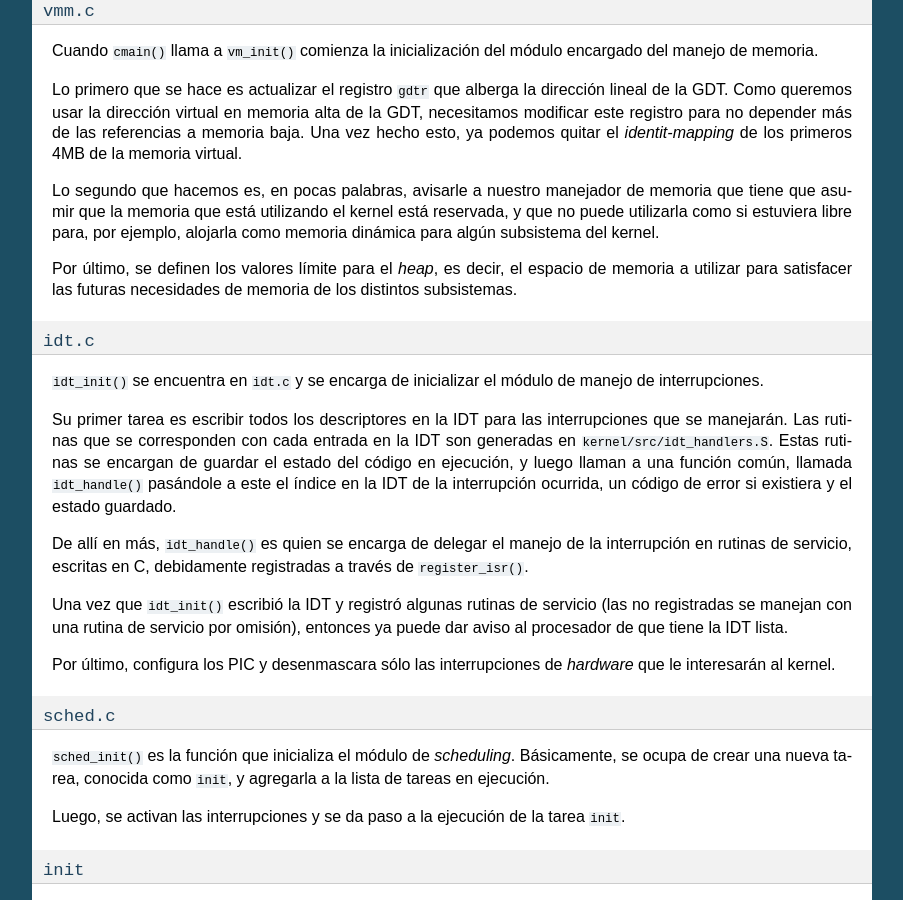
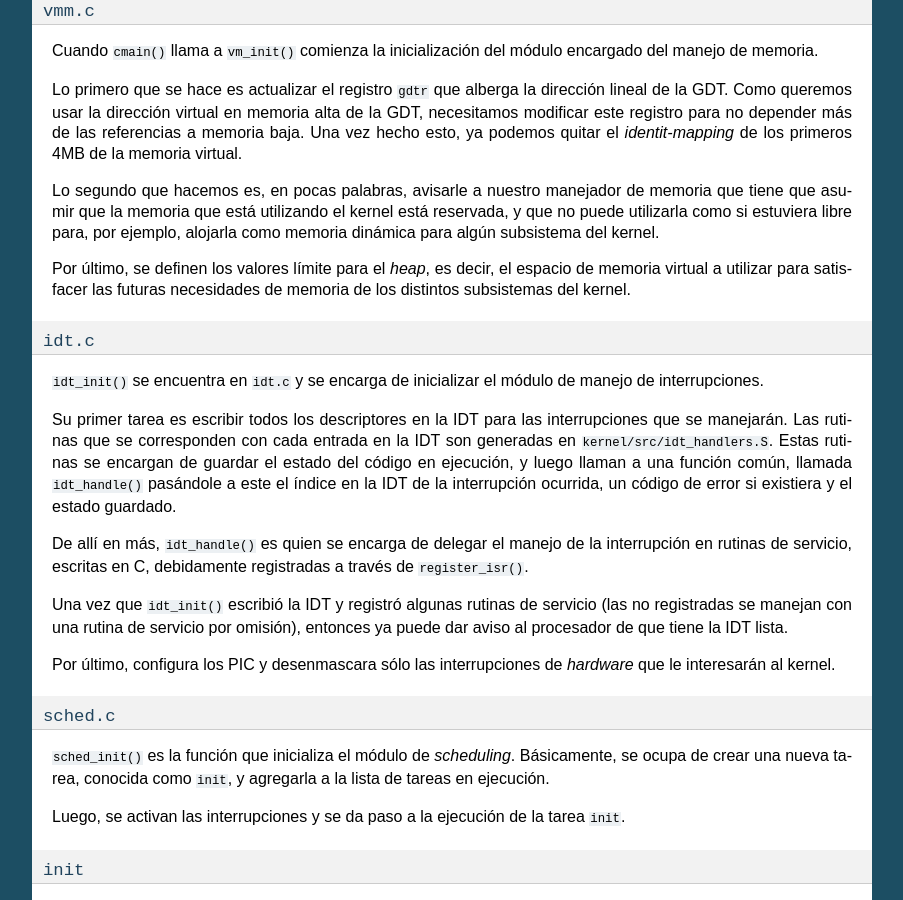
Before and after one commit to crazy2k/zafio, a Sphinx documentation site: the page built from doc/zafio.rst, in a window 1280 px wide and 900 px high, scrolled down 1833 px. Shown: the whole window, without its empty margins (198-1101 px from the left). Built offline with Sphinx 7.4.7, drawn with Linux system fonts in a browser that asks for light colours; formulas are drawn with MathJax 3.

Commit message:
Retocar documentacion sobre memoria

```diff
--- a/doc/zafio.rst
+++ b/doc/zafio.rst
@@ -145,8 +145,8 @@ estuviera libre para, por ejemplo, alojarla como memoria dinámica para
 algún subsistema del kernel.
 
 Por último, se definen los valores límite para el *heap*, es decir, el
-espacio de memoria a utilizar para satisfacer las futuras necesidades
-de memoria de los distintos subsistemas.
+espacio de memoria virtual a utilizar para satisfacer las futuras
+necesidades de memoria de los distintos subsistemas del kernel.
 
 ``idt.c``
 ~~~~~~~~~
```
